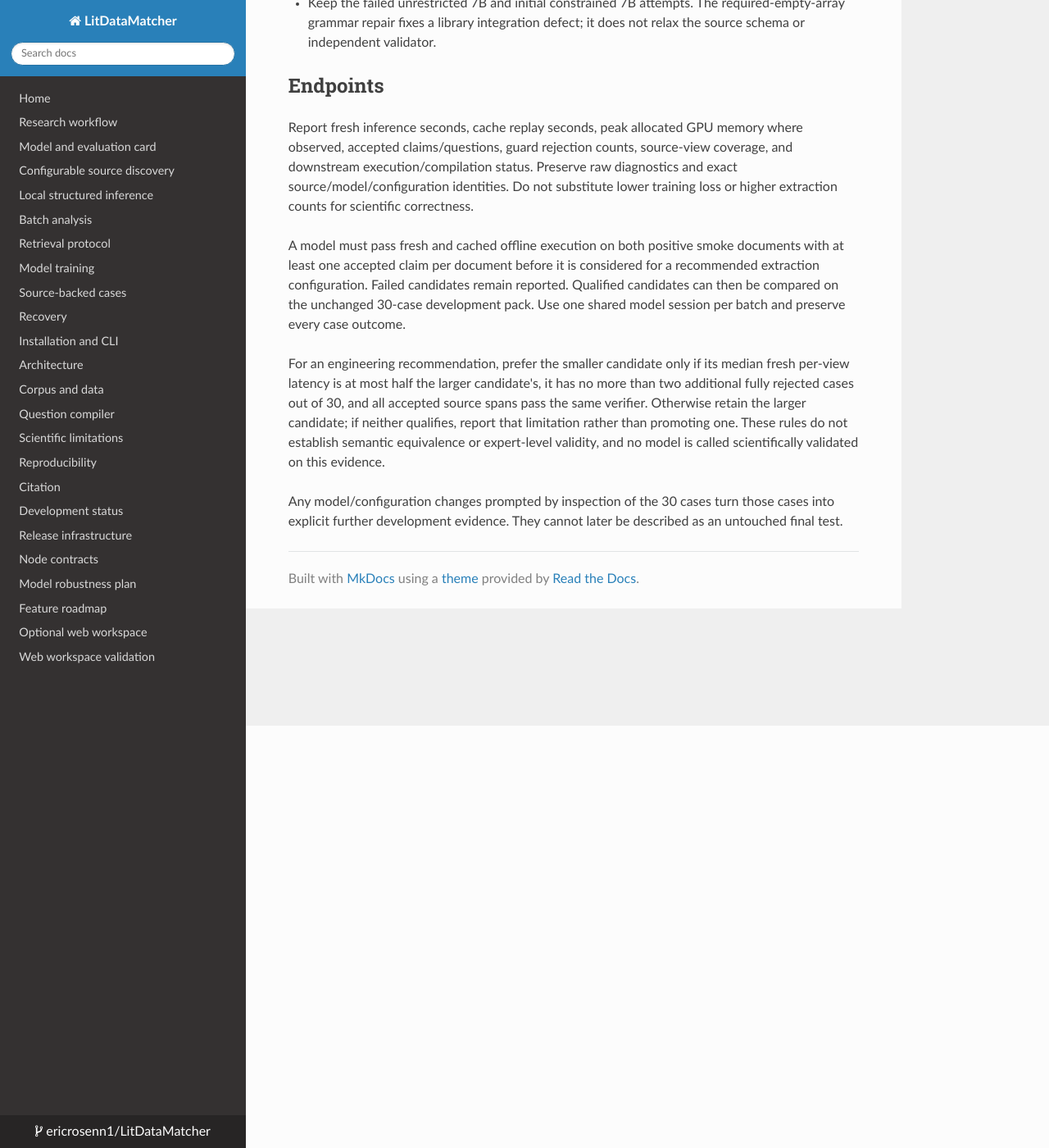
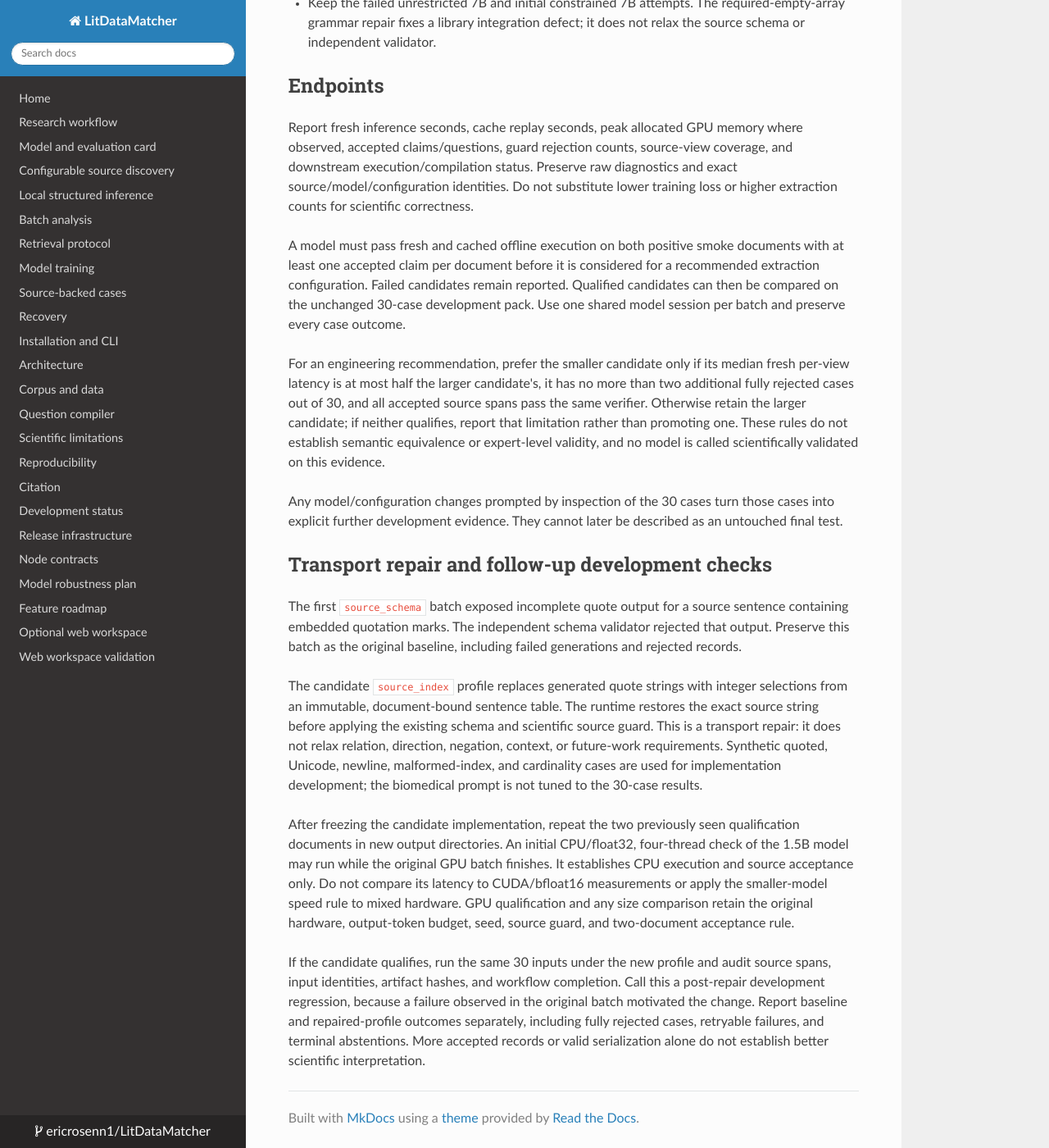
Before and after one commit to ericrosenn1/LitDataMatcher, an MkDocs documentation site: the page built from docs/campaign_20261031/extraction_protocol.md, in a window 1280 px wide and 1400 px high, scrolled down 515 px. Shown: the whole window at 82% size. Built offline with MkDocs 1.6.1, drawn with Linux system fonts in a browser that asks for light colours; nearby versions of some CDN libraries.

Commit message:
Record transport follow-up protocol and Windows recovery coverage

```diff
--- a/docs/campaign_20261031/extraction_protocol.md
+++ b/docs/campaign_20261031/extraction_protocol.md
@@ -43,3 +43,36 @@ scientifically validated on this evidence.
 Any model/configuration changes prompted by inspection of the 30 cases turn
 those cases into explicit further development evidence. They cannot later be
 described as an untouched final test.
+
+## Transport repair and follow-up development checks
+
+The first `source_schema` batch exposed incomplete quote output for a source
+sentence containing embedded quotation marks. The independent schema validator
+rejected that output. Preserve this batch as the original baseline, including
+failed generations and rejected records.
+
+The candidate `source_index` profile replaces generated quote strings with
+integer selections from an immutable, document-bound sentence table. The
+runtime restores the exact source string before applying the existing schema
+and scientific source guard. This is a transport repair: it does not relax
+relation, direction, negation, context, or future-work requirements. Synthetic
+quoted, Unicode, newline, malformed-index, and cardinality cases are used for
+implementation development; the biomedical prompt is not tuned to the 30-case
+results.
+
+After freezing the candidate implementation, repeat the two previously seen
+qualification documents in new output directories. An initial CPU/float32,
+four-thread check of the 1.5B model may run while the original GPU batch finishes.
+It establishes CPU execution and source acceptance only. Do not compare its
+latency to CUDA/bfloat16 measurements or apply the smaller-model speed rule to
+mixed hardware. GPU qualification and any size comparison retain the original
+hardware, output-token budget, seed, source guard, and two-document acceptance
+rule.
+
+If the candidate qualifies, run the same 30 inputs under the new profile and
+audit source spans, input identities, artifact hashes, and workflow completion.
+Call this a post-repair development regression, because a failure observed in
+the original batch motivated the change. Report baseline and repaired-profile
+outcomes separately, including fully rejected cases, retryable failures, and
+terminal abstentions. More accepted records or valid serialization alone do
+not establish better scientific interpretation.
```
Also changed, not shown: README.md (+1 -1 lines), 2 other files.
